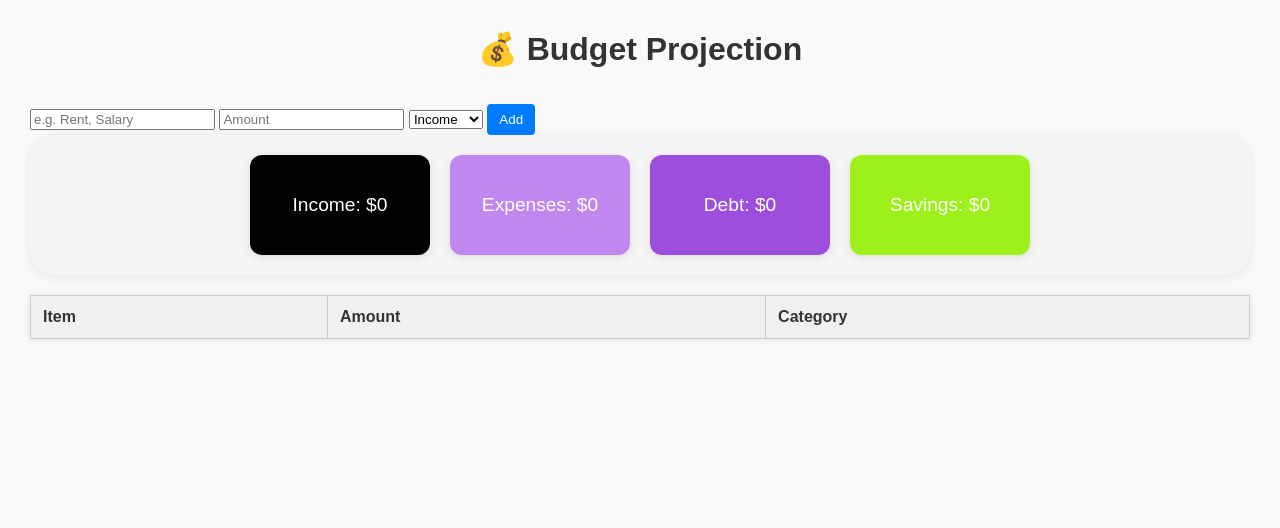
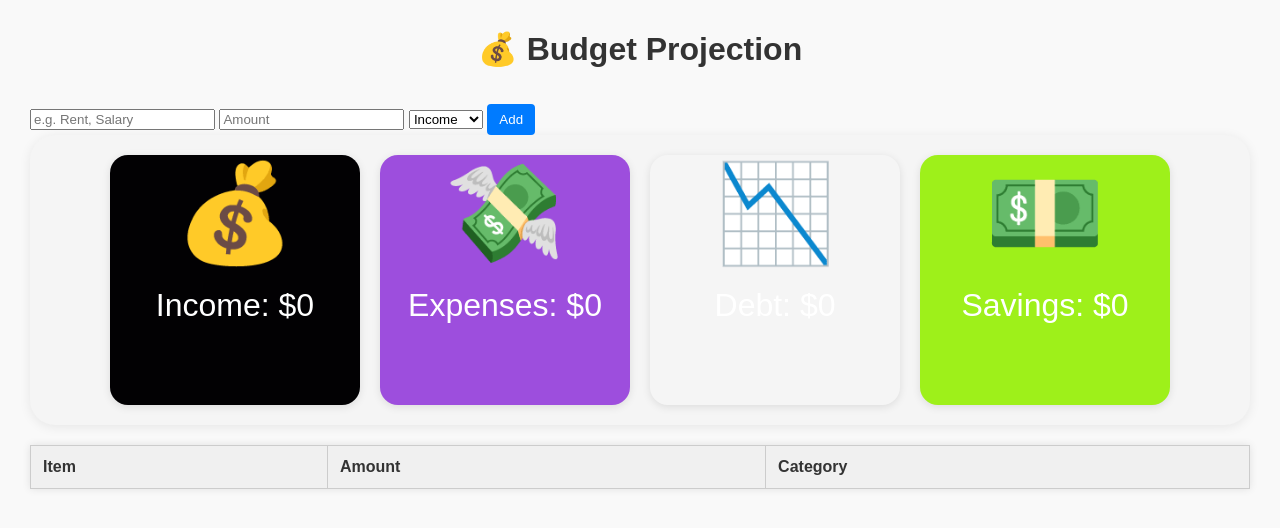
Before and after one commit to shisui06/budget-planner, a plain HTML site: page version 2.0/index.html in a window 1280 px wide. Drawn offline with Linux system fonts and the light colour scheme.

Commit message:
new emoji

```diff
--- a/version 2.0/style.css
+++ b/version 2.0/style.css
@@ -57,30 +57,62 @@ button.deleteBtn {
 }
 
 #summary .card {
-  width: 180px;
-  height: 100px;
+  width: 250px;
+  height: 200px;
   color: #fff;
-  font-size: 1.2em;
-  border-radius: 12px;
+  font-size: 2em;
+  border-radius: 18px;
   display: flex;
   align-items: center;
   justify-content: center;
   box-shadow: 0 2px 8px rgba(0,0,0,0.10);
   transition: background 0.3s;
-
+  position: relative; /* Ensure the card is the positioning context for ::before */
+  padding-top: 50px; /* Add padding to make space for the emoji */
+  text-align: center; /* Center the text content */
 }
 
 #incomeCard {
-  background: #020103;}
+  background: #020103;
+}
 
-  #expenseCard {
-    background: #c087ef;
-  }
+#expenseCard {
+  background: #9d4edd;
+}
 
-  #debtCard {
-    background: #9d4edd;
-  }
+#savingCard {
+  background: #9ef01a;
+}
 
-  #savingCard {
-    background: #9ef01a;
-  }
+#debtCard::before {
+  content: "📉";
+}
+
+#incomeCard::before,
+#expenseCard::before,
+#debtCard::before,
+#savingCard::before {
+  content: attr(data-icon); /* Use the emoji as content */
+  position: absolute;
+  top: 10px; /* Position the emoji at the top */
+  left: 50%; /* Center horizontally */
+  transform: translateX(-50%); /* Adjust for centering */
+  font-size: 3em; /* Make the emoji larger */
+  line-height: 1; /* Prevent extra spacing */
+}
+
+#incomeCard::before {
+  content: "💰";
+}
+
+#expenseCard::before {
+  content: "💸";
+}
+
+#debtCard::before {
+  content: "📉";
+}
+
+#savingCard::before {
+  content: "💵";
+}
```
Also changed, not shown: 1 other file.
